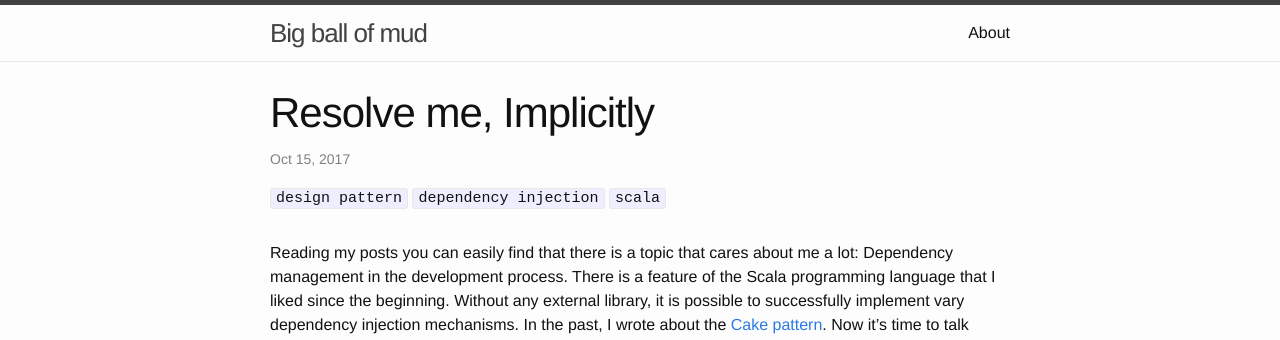
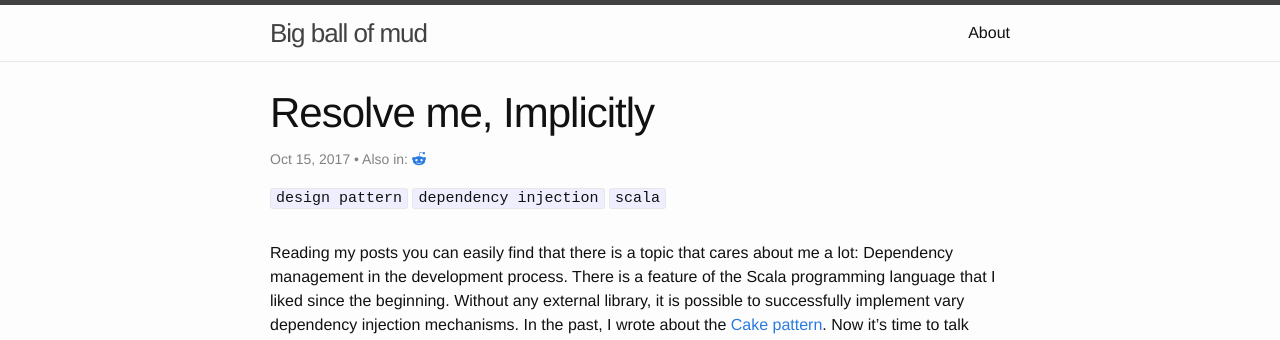
Before and after one commit to rcardin/rcardin.github.io, a Jekyll site: the page built from _posts/2017-10-15-resolve-me-implicitly.markdown, in a window 1280 px wide and 900 px high. Shown: the top 340 px of the window. Built offline with Jekyll 4.4.1, drawn with Linux system fonts in a browser that asks for light colours; comment, search, counter and statistics services are not loaded; part of the change alters nothing that is shown.

```diff
--- a/_posts/2017-10-15-resolve-me-implicitly.markdown
+++ b/_posts/2017-10-15-resolve-me-implicitly.markdown
@@ -13,6 +13,7 @@ social-share: true
 social-title: "Resove me, Implicitly"
 social-tags: "Scala, designpattern, programming"
 math: false
+reddit-link: "https://www.reddit.com/r/scala/comments/76p1ej/resolve_me_implicitly/"
 ---
 
 Reading my posts you can easily find that there is a topic that cares about me a lot: Dependency management in the development process. There is a feature of the Scala programming language that I liked since the beginning. Without any external library, it is possible to successfully implement vary dependency injection mechanisms. In the past, I wrote about the [Cake pattern](http://rcardin.github.io/design/2014/08/28/eat-that-cake.html). Now it's time to talk about dependency injection through the use of implicits. Let this race starts!
```
